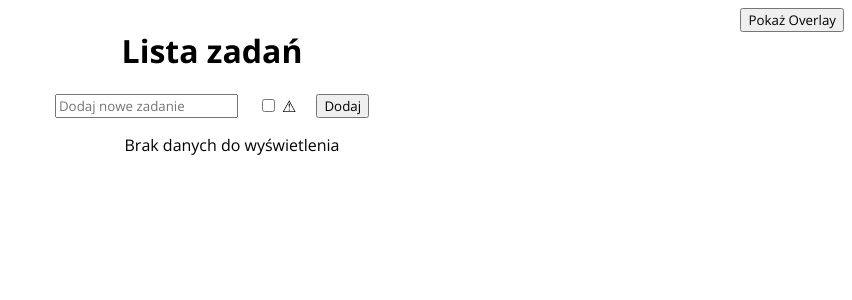
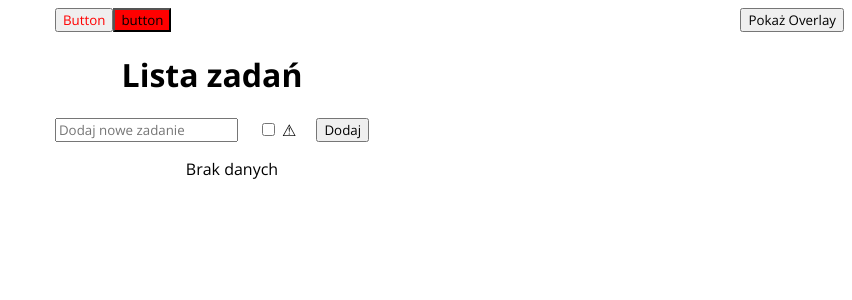
Before and after one commit to barmcoovy/zadania---react, a React (Create React App) app: page / in a window 1280 px wide. Shown: the top 300 px of the page, without its empty margins (428-1280 px from the left). Built offline with nearby package versions, Linux system fonts and the light colour scheme; the HTML template or start-up script is replaced by a standard one.

Commit message:
commit 3

```diff
--- a/src/App.js
+++ b/src/App.js
@@ -1,13 +1,14 @@
 import { useState } from "react";
 import ToDo from "./components/ToDo";
 import Overlay from "./components/Overlay"
+import Button from "./components/Button"
 function App() {
 
       const [isVisible, setIsVisible] = useState(false);
   return (
 
     <div>
-      {/* <Button/> */}
+      <Button/>
 
 
       <ToDo/>
--- a/src/components/BrakZadan.js
+++ b/src/components/BrakZadan.js
@@ -2,7 +2,7 @@ import React from 'react';
 
 const BrakZadan = () => {
   return (
-    <p className="brakZadanDiv">Brak danych do wyświetlenia</p>
+    <p className="brakZadanDiv">Brak danych</p>
   )
 }
 
--- a/src/components/ToDo.js
+++ b/src/components/ToDo.js
@@ -4,8 +4,10 @@ import  Form  from './Form.js';
 import  Wpis  from './Wpis.js';
 import  BrakZadan from './BrakZadan.js';
 import '../styles/ToDo.css'
+import Overlay from './Overlay.js';
 const ToDo = ()=> {
     const [listaZadan, setListaZadan] = useState([]);
+    const [overlay, setOverlay] = useState(false);
 
     const dodajZadanie = (tekst, czyWyroznione) => {
         const noweZadanie = { tekst, czyWyroznione };
@@ -14,6 +16,8 @@ const ToDo = ()=> {
 
     const usunZadanie = (index) => {
         const nowaLista = listaZadan.filter((_, i) => i !== index);
+        const usunieteZadanie = listaZadan[index];
+        setOverlay(!overlay);
         setListaZadan(nowaLista);
     };
 
@@ -60,6 +64,12 @@ const ToDo = ()=> {
                     ))
                 )}
             </ul>
+
+        {
+            overlay&&(
+                <Overlay text={"Usunięto zadanie"} onClose={()=>setOverlay(!overlay)}/>
+            )
+        }
         </Ramka>
     );
 }
```
